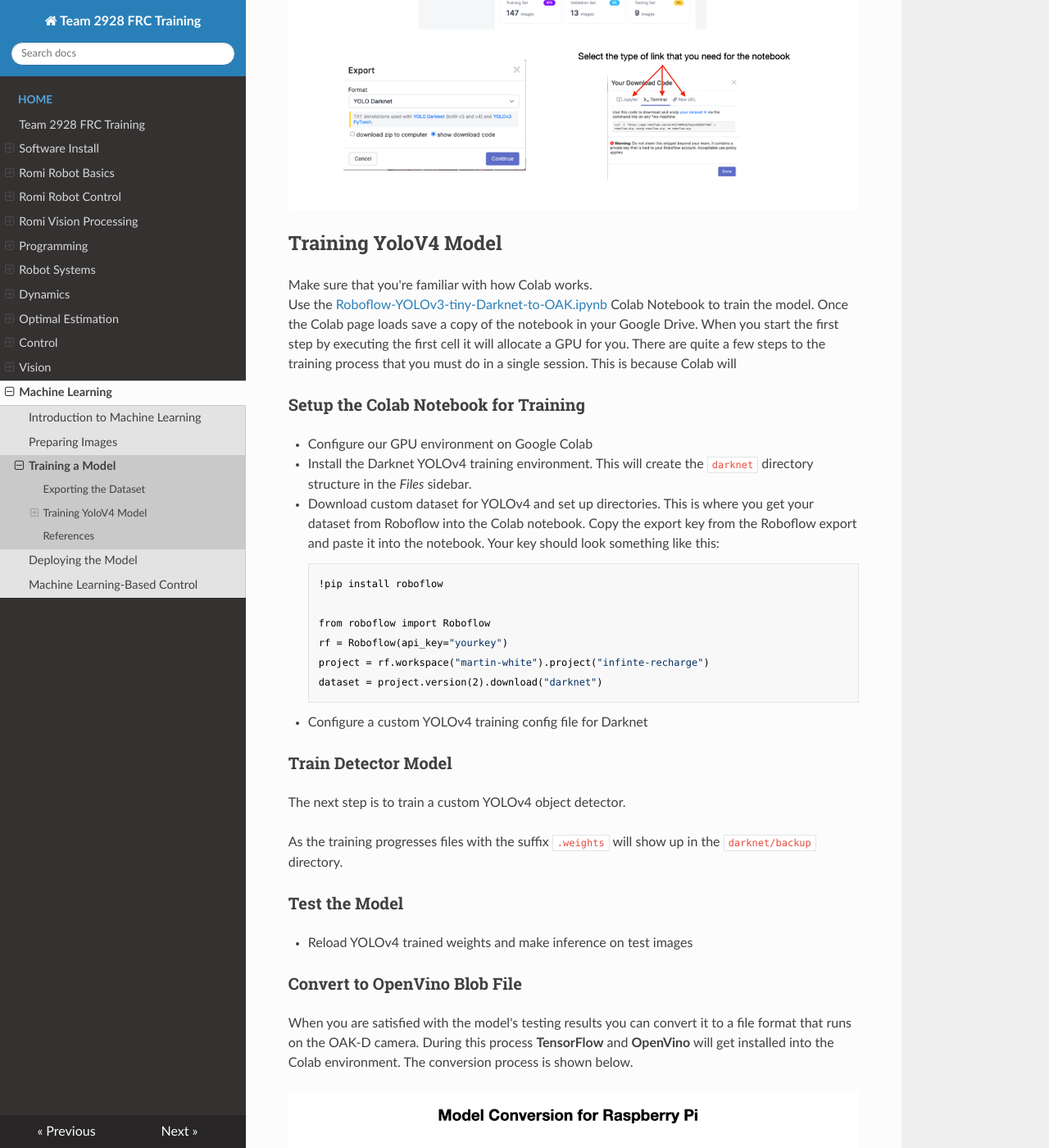
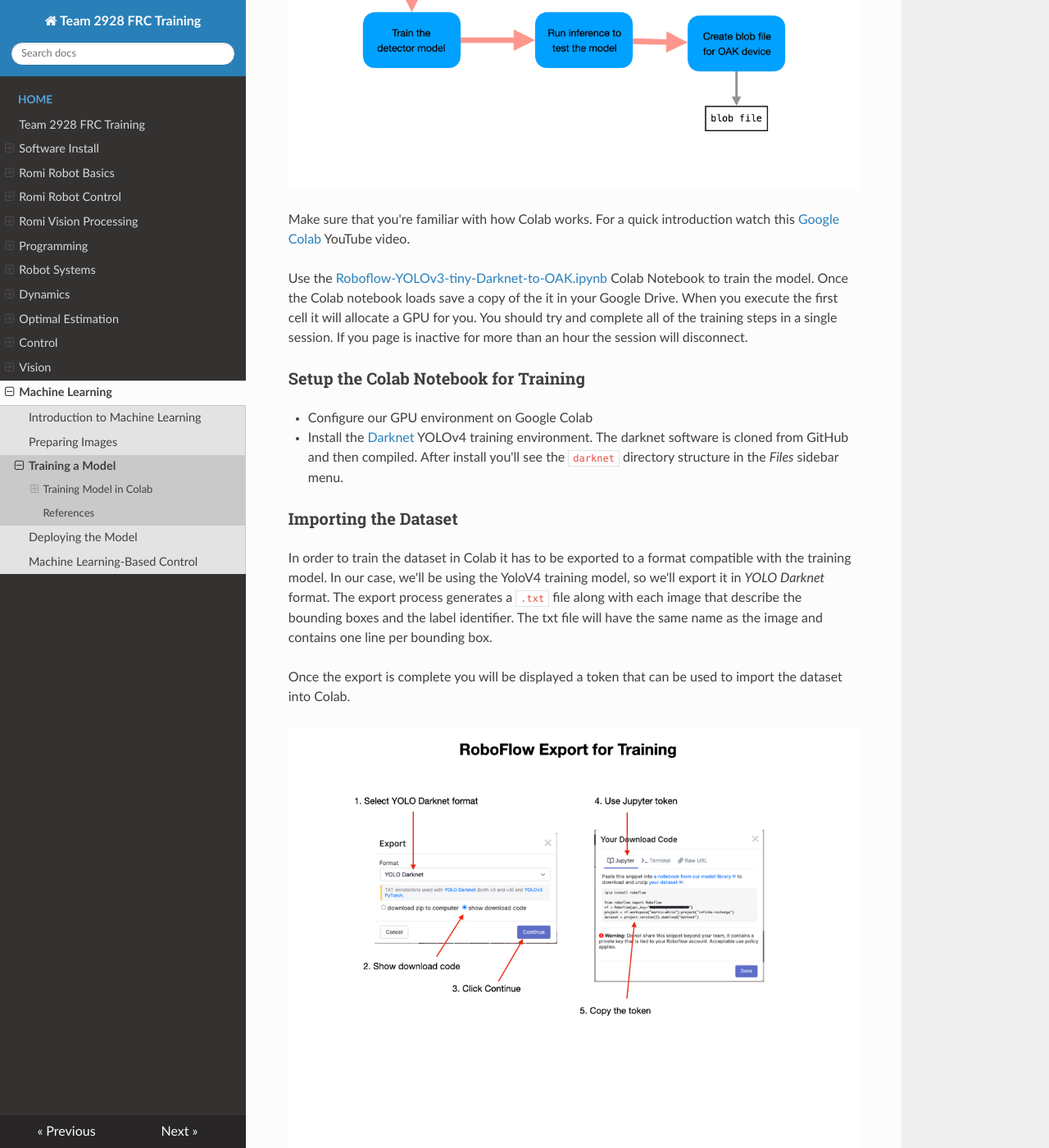
Before and after one commit to FRC-2928/FRC-Programmer-Training, an MkDocs documentation site: the page built from docs/MachineLearning/MLTraining.md, in a window 1280 px wide and 1400 px high, scrolled down 674 px. Shown: the whole window at 82% size. Built offline with MkDocs 1.6.1, drawn with Linux system fonts in a browser that asks for light colours; nearby versions of some CDN libraries; some of the changed text lies outside the part shown.

Commit message:
Added train process

```diff
--- a/docs/MachineLearning/MLTraining.md
+++ b/docs/MachineLearning/MLTraining.md
@@ -1,19 +1,28 @@
 # Training a Model
-There are options that we have to train our model.  It can be trained in Roboflow or we can export it for training in Google Colab.  To train in Roboflow watch the [Training](https://www.youtube.com/watch?v=njWwmKLWVyE)  YouTube Video and read the [Train](https://docs.roboflow.com/train) documentation.  To train in Colab follow the next steps.
+There are options that we have to train our model.  It can be trained in **Roboflow** or we can export it for training in **Google Colab**.  To train in Roboflow watch the [Training](https://www.youtube.com/watch?v=njWwmKLWVyE)  YouTube Video and read the [Train](https://docs.roboflow.com/train) documentation.
 
-## Exporting the Dataset
-In order to train the dataset in Colab it has to be exported to a format compatible with the training model.  In our case, we'll use the YoloV4 training model so we'll export it in *YOLO Darknet* format.  The format process will give you a token that will be used to import the dataset into Colab.
+## Training Model in Colab
+This process will show how to train a [Yolo](https://pjreddie.com/darknet/yolo/) model for deployment on an [Luxonis OAK](https://shop.luxonis.com/collections/usb) device.  The training process in Google Colab follows these steps.
 
-![Generating Dataset](../images/FRCMachineLearning/FRCMachineLearning.006.jpeg)
+![Training](../images/FRCMachineLearning/FRCMachineLearning.010.jpeg)
 
-## Training YoloV4 Model
-Make sure that you're familiar with how Colab works.
-Use the [Roboflow-YOLOv3-tiny-Darknet-to-OAK.ipynb](https://colab.research.google.com/drive/1Sc6B-clNJZ3OBxCxIoddhLFxIYoJJzRT#scrollTo=JlPEcD7UkE4Q)  Colab Notebook to train the model.  Once the Colab page loads save a copy of the notebook in your Google Drive.  When you start the first step by executing the first cell it will allocate a GPU for you. There are quite a few steps to the training process that you must do in a single session.  This is because Colab will
+Make sure that you're familiar with how Colab works. For a quick introduction watch this [Google Colab](https://www.youtube.com/watch?v=RLYoEyIHL6A&ab_channel=CodewithDogaOzgon) YouTube video.
+
+Use the [Roboflow-YOLOv3-tiny-Darknet-to-OAK.ipynb](https://colab.research.google.com/drive/1Sc6B-clNJZ3OBxCxIoddhLFxIYoJJzRT#scrollTo=JlPEcD7UkE4Q) Colab Notebook to train the model.  Once the Colab notebook loads save a copy of the it in your Google Drive.  When you execute the first cell it will allocate a GPU for you. You should try and complete all of the training steps in a single session.  If you page is inactive for more than an hour the session will disconnect.
 
 ### Setup the Colab Notebook for Training
 
 - Configure our GPU environment on Google Colab
-- Install the Darknet YOLOv4 training environment.  This will create the `darknet` directory structure in the *Files* sidebar.
+
+- Install the [Darknet](https://github.com/pjreddie/darknet) YOLOv4 training environment.  The darknet software is cloned from GitHub and then compiled.  After install you'll see the `darknet` directory structure in the *Files* sidebar menu.
+
+### Importing the Dataset
+In order to train the dataset in Colab it has to be exported to a format compatible with the training model.  In our case, we'll be using the YoloV4 training model, so we'll export it in *YOLO Darknet* format. The export process generates a `.txt` file along with each image that describe the bounding boxes and the label identifier. The txt file will have the same name as the image and contains one line per bounding box.
+
+Once the export is complete you will be displayed a token that can be used to import the dataset into Colab.
+
+![Generating Dataset](../images/FRCMachineLearning/FRCMachineLearning.006.jpeg)
+
 - Download custom dataset for YOLOv4 and set up directories. This is where you get your dataset from Roboflow into the Colab notebook.  Copy the export key from the Roboflow export and paste it into the notebook.  Your key should look something like this:
 
         !pip install roboflow
@@ -23,29 +32,50 @@
         project = rf.workspace("martin-white").project("infinte-recharge")
         dataset = project.version(2).download("darknet")
 
-- Configure a custom YOLOv4 training config file for Darknet
+Set up training file directories for custom dataset
+
+### Setup Configuration Files for Training
+The weights file for YoloV4-tiny is downloaded in order to generate a custom training configuration file for Darknet.  The configuration file contains a set of parameters for the training process. These parameters are customized for your dataset will contain good default values so there shouldn't be much need to change them.
+
 
 ### Train Detector Model
 The next step is to train a custom YOLOv4 object detector.
 
-As the training progresses files with the suffix `.weights` will show up in the `darknet/backup` directory.
+As the training progresses files with the suffix `.weights` will show up in the `darknet/backup` directory.  As soon as you have a file with a partial name of `_best.weights` you can stop the training process.
 
-### Test the Model
-- Reload YOLOv4 trained weights and make inference on test images
+### Run Inference to Test the Model
+This step will load the YOLOv4 trained weights and make inference on test images.
 
 ### Convert to OpenVino Blob File
-When you are satisfied with the model's testing results you can convert it to a file format that runs on the OAK-D camera.  During this process **TensorFlow** and **OpenVino** will get installed into the Colab environment.  The conversion process is shown below.
+When you are satisfied with the model's testing results you can convert it to a file format that runs on the OAK-D camera.  Save and download the `.weights` file that was created in *Train Detector Model* step.  This file can be converted to other formats suitable for deployment.
+
+The first step in creating the blob file is to install Tensorflow and convert the `.weights` file to a `.pb`
+
+The next step is to install the [yolo2openvino](https://github.com/luxonis/yolo2openvino) library into the Colab environment.  This library will export the `.weights` file into the OpenVINO *Intermediate Representation* IR format. A JSON configuration file is required for the conversion. The most important parameter to check in the configuration file is the number of classes.  This should match the number of object types that you're tracking, for example, if you have *Blueballs* and *Redballs* then the number of classes should be 2.
+
+        [
+                {
+                        "id": "TFYOLOV3",
+                        "match_kind": "general",
+                        "custom_attributes": {
+                        "classes": 2,
+                        "anchors": [10, 14, 23, 27, 37, 58, 81, 82, 135, 169, 344, 319],
+                        "coords": 4,
+                        "num": 6,
+                        "masks": [[3, 4, 5], [0, 1, 2]],
+                        "entry_points": ["detector/yolo-v4-tiny/Reshape", "detector/yolo-v4-tiny/Reshape_4"]
+                        }
+                }
+        ]
+
+Lastly, we install the *blobconverter* library and use it to convert IR files to the *OpenVino* to blob format that can be run on OAK devices. After this step is complete the *IR* and *blob* files can be downloaded to your PC.
+
+The full conversion process is shown below.
 
 ![Converting Model](../images/FRCMachineLearning/FRCMachineLearning.008.jpeg)
-
-Save and download the `.weights` file that was created in *Train Detector Model* step.  This file can be converted to other formats suitable for deployment.
-
-Convert `.weights` file to a `.pb`
-
-Convert the `.pb` file to the OpenVino *Intermediate Representation* (IR) file.
-
-Install the *blobconverter* and use it to convert IR files to OpenVino to blob that can be run on OAK devices. After this step is complete the *IR* and *blob* files are downloaded to your PC.
 
 
 ## References
 - Roboflow [Training](https://www.youtube.com/watch?v=njWwmKLWVyE) - Youtube Video
+
+- [Google Colab](https://www.youtube.com/watch?v=RLYoEyIHL6A&ab_channel=CodewithDogaOzgon) - YouTube Video
```
Also changed, not shown: docs/images/FRCMachineLearning/FRCMachineLearning.006.jpeg, docs/images/FRCMachineLearning/FRCMachineLearning.008.jpeg, docs/images/FRCMachineLearning/FRCMachineLearning.009.jpeg, docs/images/FRCMachineLearning/FRCMachineLearning.010.jpeg, docs/images/FRCMachineLearning/FRCMachineLearning.011.jpeg, docs/images/FRCMachineLearning/FRCMachineLearning.012.jpeg (deleted), docs/images/FRCMachineLearning/FRCMachineLearning.013.jpeg (deleted).
